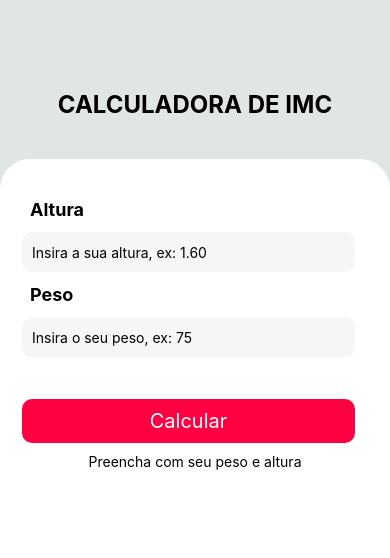
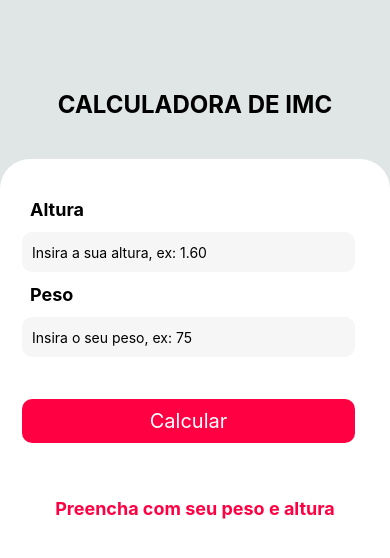
Before and after one commit to TatianePatriota/bmi-calculator, a React Native app: screen / in a window 390 px wide. Shown: the top 558 px of the page. Built offline with nearby package versions, Linux system fonts and the light colour scheme.

Commit message:
implementing styles

```diff
--- a/src/components/ResultImc/ResultImc.js
+++ b/src/components/ResultImc/ResultImc.js
@@ -1,11 +1,12 @@
 import React from "react";
 import { Text, View } from "react-native";
+import { styles } from "./style";
 
 export default function ResultImc(props) {
   return (
-    <View>
-      <Text>{props.messageResultImc}</Text>
-      <Text>{props.imcResult}</Text>
+    <View style={styles.resultImc}>
+      <Text style={styles.information}>{props.messageResultImc}</Text>
+      <Text style={styles.numberImc}>{props.imcResult}</Text>
     </View>
   );
 }
```
